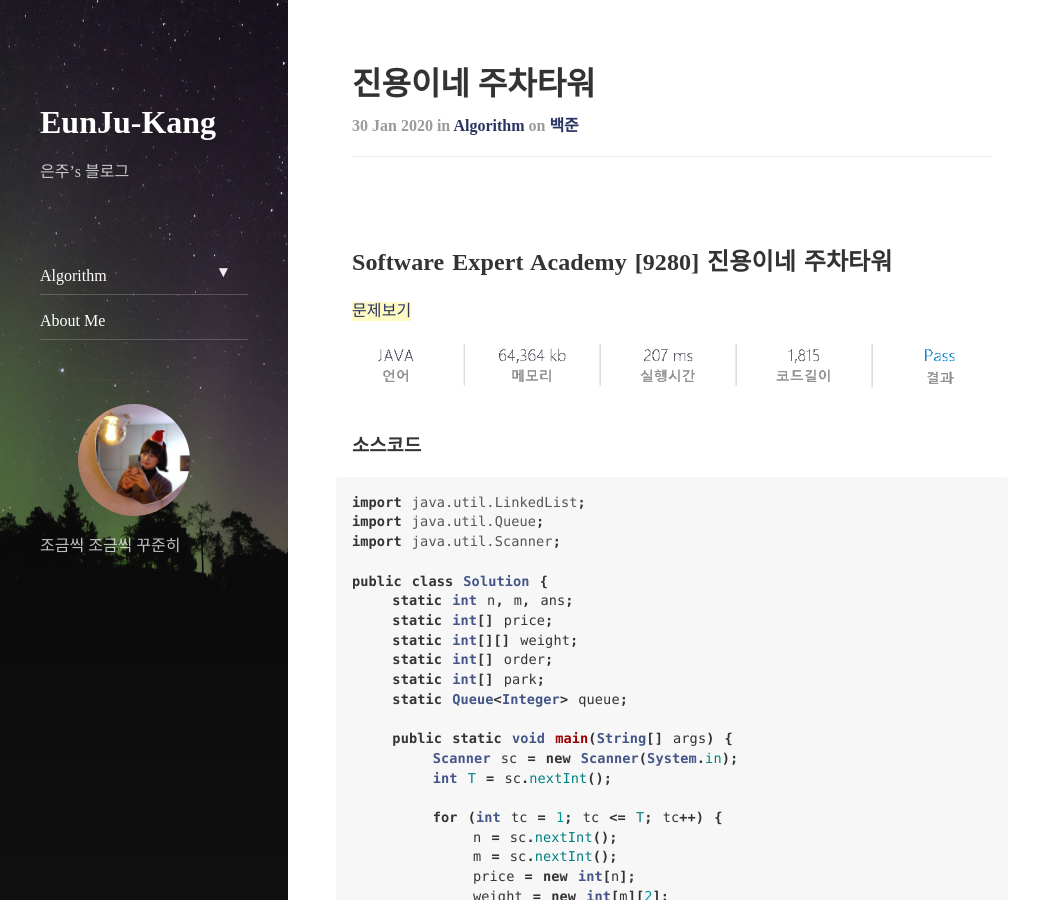
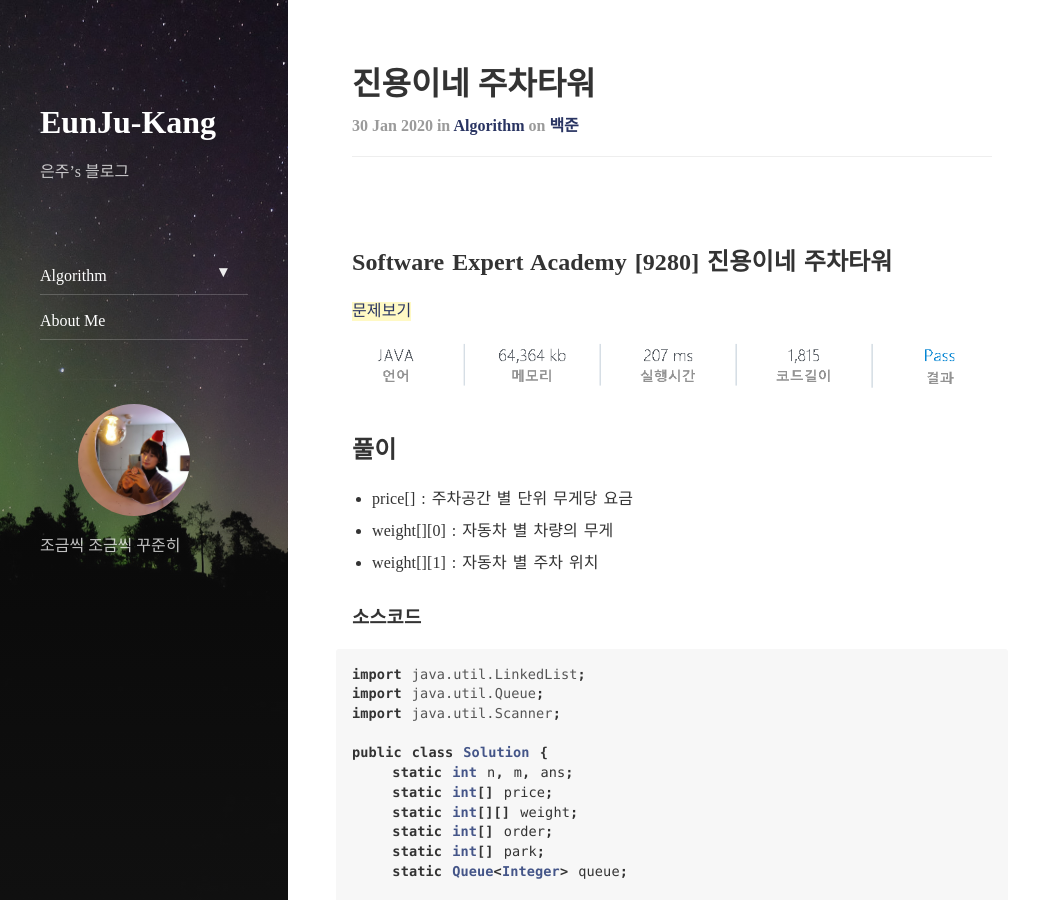
Before and after one commit to EunJu-Kang/EunJu-Kang.github.io, a Jekyll site: the page built from _posts/2020-01-30-algo-9280-진용이네_주차타워.md, in a window 1280 px wide and 900 px high. Shown: the whole window, without its empty margins (0-1055 px from the left). Built offline with Jekyll 4.4.1, drawn with Linux system fonts in a browser that asks for light colours; nearby versions of some CDN libraries.

Commit message:
Update 2020-01-30-algo-9280-진용이네_주차타워.md

```diff
--- a/_posts/2020-01-30-algo-9280-진용이네_주차타워.md
+++ b/_posts/2020-01-30-algo-9280-진용이네_주차타워.md
@@ -9,6 +9,11 @@ tags: BOJ
 ## Software Expert Academy [9280] 진용이네 주차타워
 [문제보기](https://swexpertacademy.com/main/code/problem/problemDetail.do?contestProbId=AW9j74FacD0DFAUY6) <br>
 ![Alt text](/assets/img/SWexpert/9280.PNG)
+
+## 풀이
+- price[] : 주차공간 별 단위 무게당 요금
+- weight[][0] : 자동차 별 차량의 무게
+- weight[][1] : 자동차 별 주차 위치
 
 ### 소스코드
 
```
